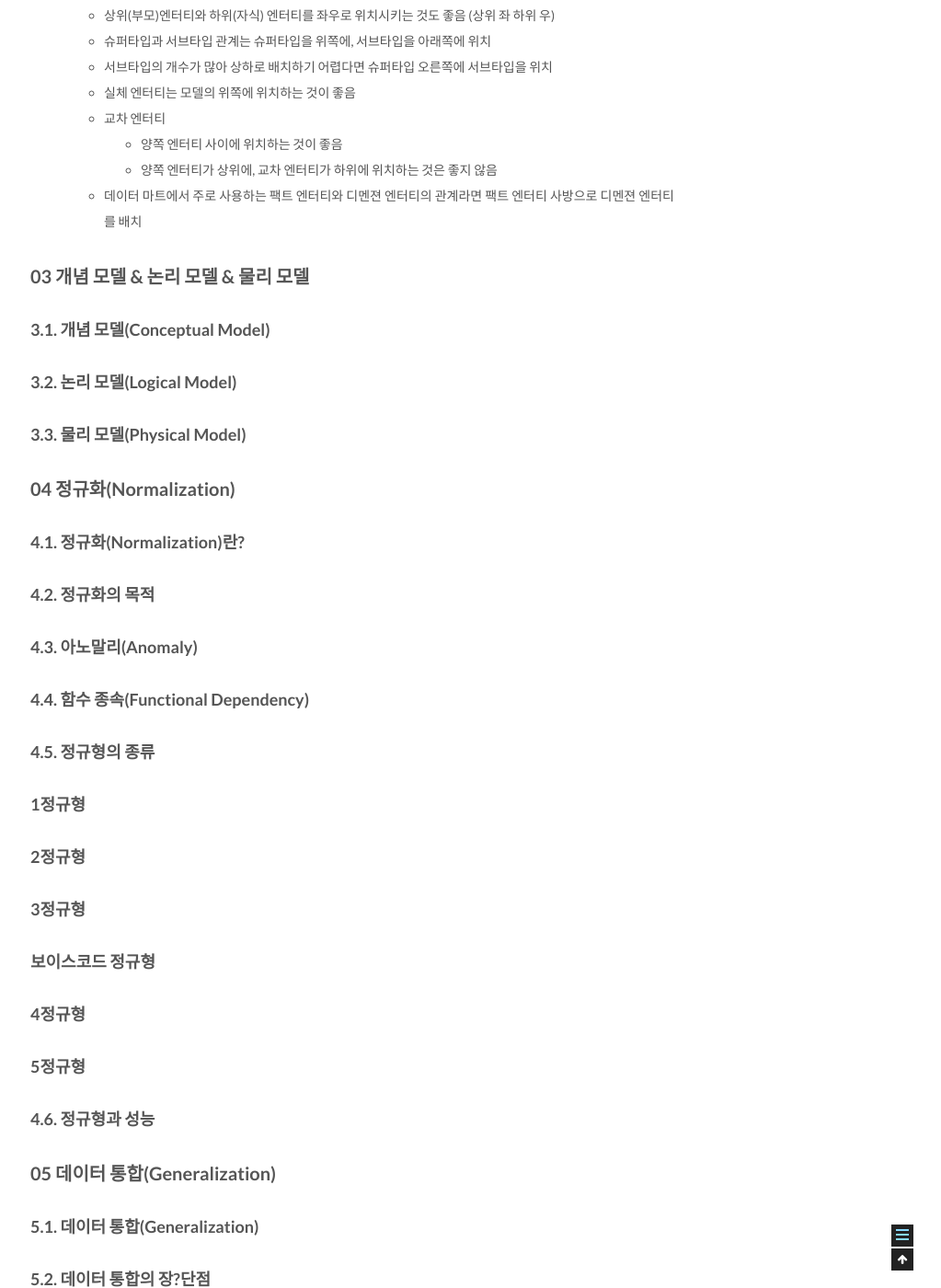
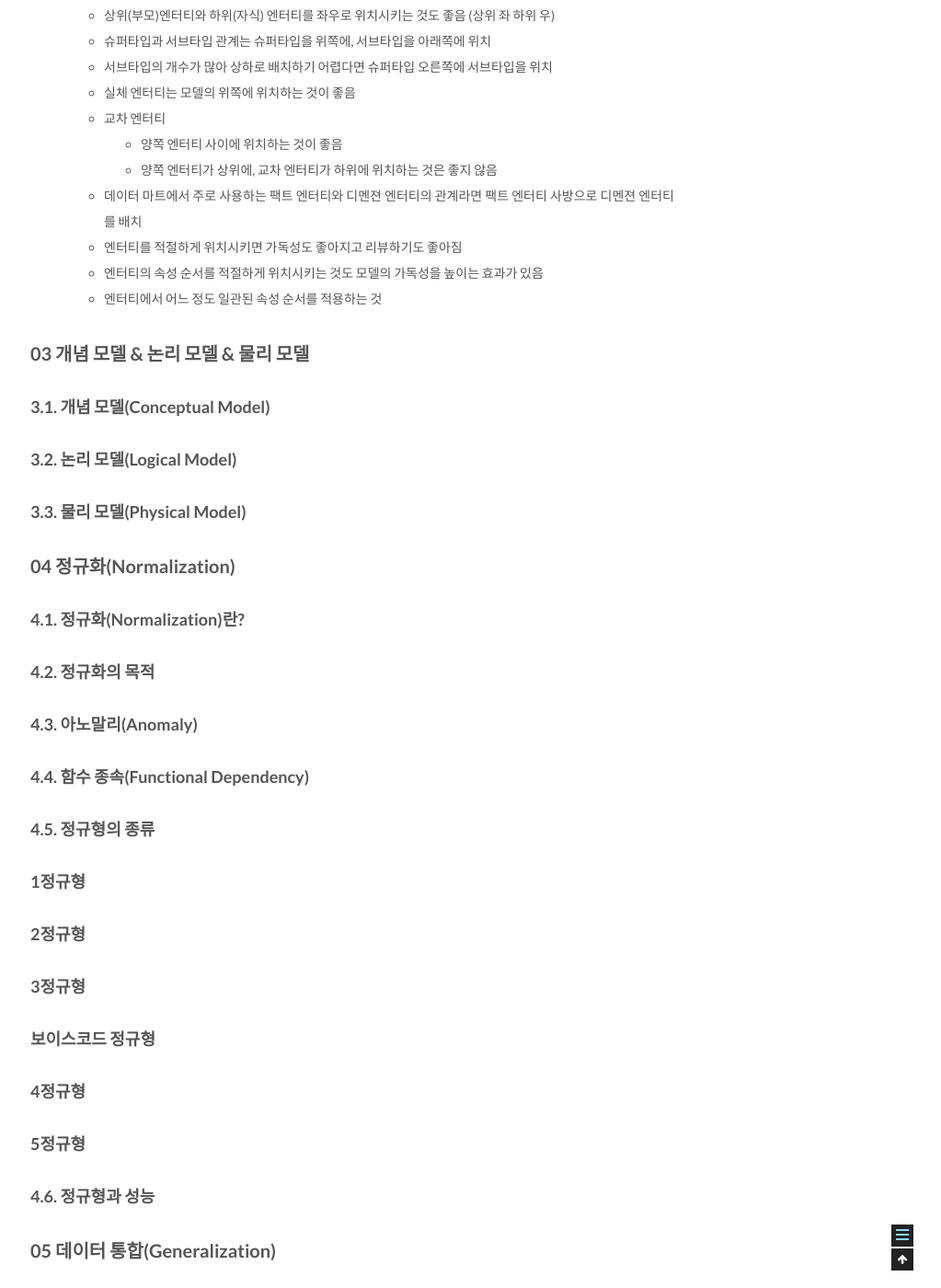
Before and after one commit to csj4032/csj4032.github.io, a Jekyll site: the page built from _posts/2018-05-02-관계형데이터모델링프리미엄가이드.md, in a window 1280 px wide and 1400 px high, scrolled down 5762 px. Shown: the whole window at 92% size, without its empty margins (257-1280 px from the left). Built offline with Jekyll 4.4.1, drawn with Linux system fonts in a browser that asks for light colours; comment, search, counter and statistics services are not loaded.

Commit message:
관계형 데이터 베이스 모델링 포스팅 수정

```diff
--- a/_posts/2018-05-02-관계형데이터모델링프리미엄가이드.md
+++ b/_posts/2018-05-02-관계형데이터모델링프리미엄가이드.md
@@ -171,6 +171,9 @@ comments: true
     * 양쪽 엔터티 사이에 위치하는 것이 좋음
     * 양쪽 엔터티가 상위에, 교차 엔터티가 하위에 위치하는 것은 좋지 않음
   * 데이터 마트에서 주로 사용하는 팩트 엔터티와 디멘젼 엔터티의 관계라면 팩트 엔터티 사방으로 디멘젼 엔터티를 배치
+  * 엔터티를 적절하게 위치시키면 가독성도 좋아지고 리뷰하기도 좋아짐
+  * 엔터티의 속성 순서를 적절하게 위치시키는 것도 모델의 가독성을 높이는 효과가 있음
+  * 엔터티에서 어느 정도 일관된 속성 순서를 적용하는 것
 
 ## 03 개념 모델 & 논리 모델 & 물리 모델
 
```
